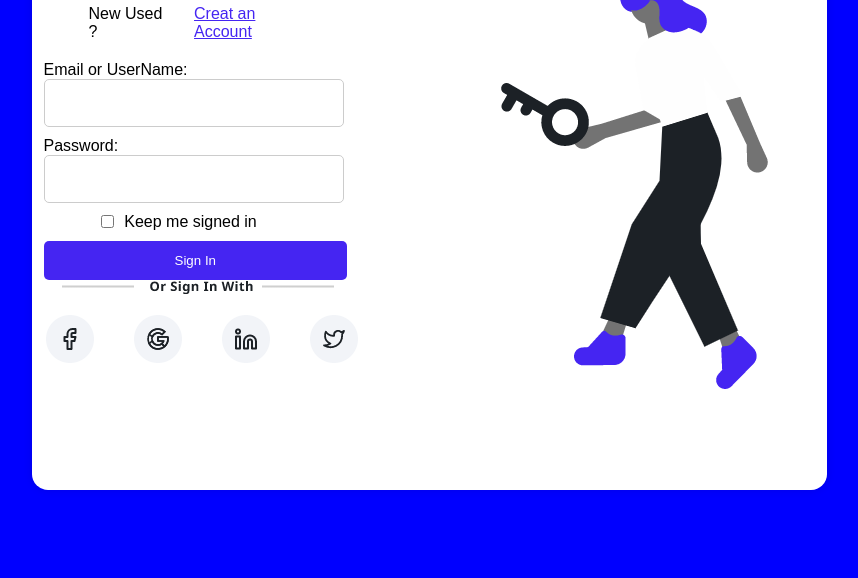
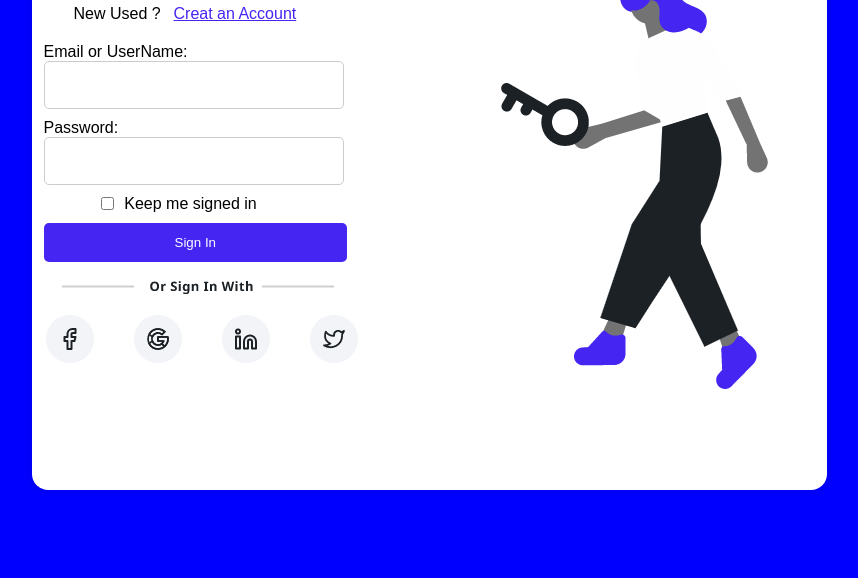
Before and after one commit to khangbuihuu/loginBecKhangshop, a plain HTML site: page index.html in a window 1280 px wide. Shown: the part 222-800 px from the top of the page, without its empty margins (211-1069 px from the left). Drawn offline with Linux system fonts and the light colour scheme.

Commit message:
Update index.html

```diff
--- a/index.html
+++ b/index.html
@@ -13,7 +13,11 @@
           <div class="list">
             <h2>Sign In</h2>
             <div class="log">
-              <p>New Used ?</p>
+              <p style="
+    width: 100px;
+    margin-left: 30px;
+    margin-right: 0px;
+">New Used ?</p>
               <a href="#" style="margin-top: 20px">Creat an Account</a>
             </div>
             <div class="from-group">
```
